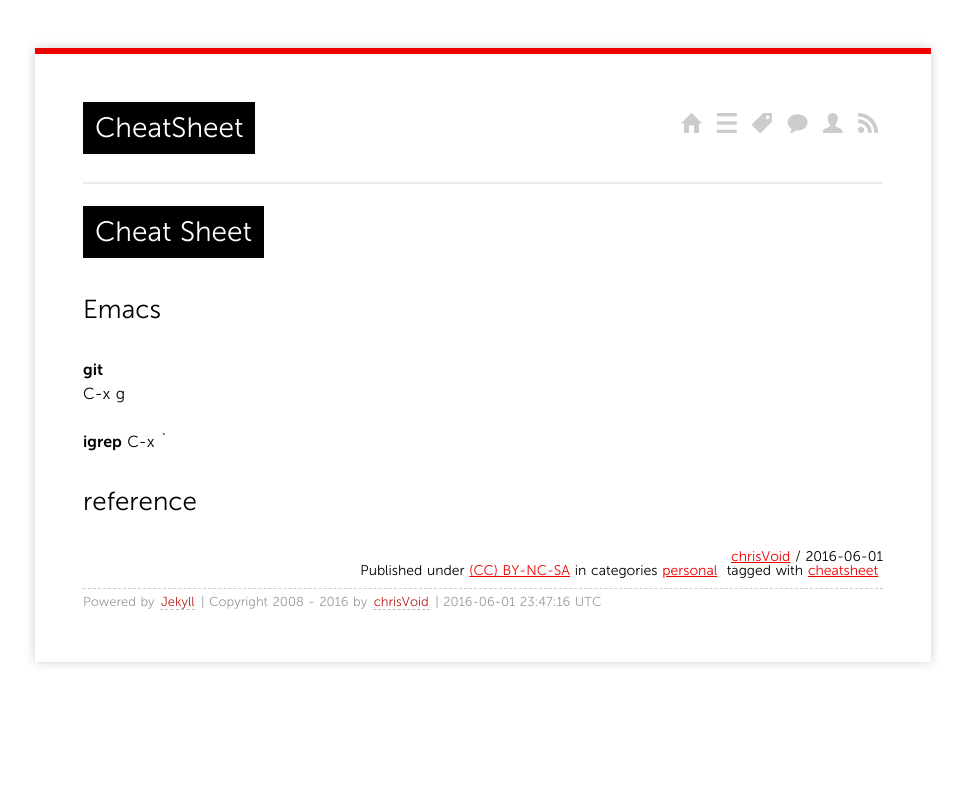
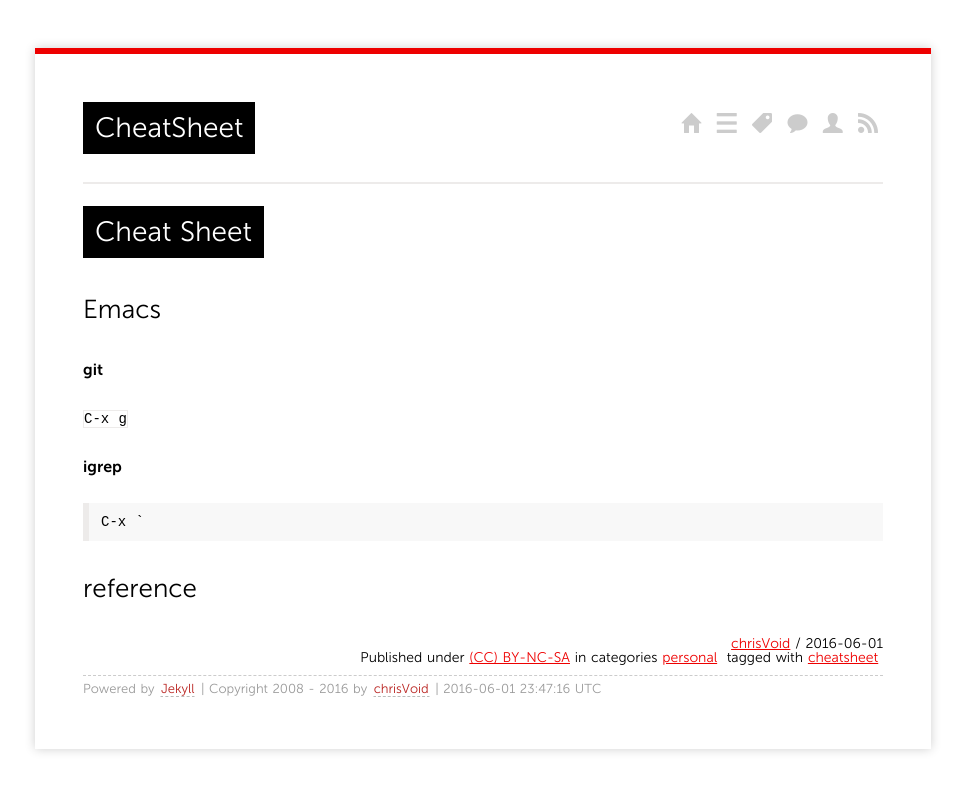
Before and after one commit to chris-void/chris-void.github.io, a Jekyll site: the page built from _posts/2016/2016-06-01-cheatsheet.md, in a window 1280 px wide. Shown: the top 791 px of the page, without its empty margins (157-1122 px from the left). Built offline with Jekyll 4.4.1, drawn with Linux system fonts in a browser that asks for light colours; comment, search, counter and statistics services are not loaded.

Commit message:
Is there an award for this?

````diff
--- a/_posts/2016/2016-06-01-cheatsheet.md
+++ b/_posts/2016/2016-06-01-cheatsheet.md
@@ -12,11 +12,13 @@
 ## Emacs
 
 **git**
-    C-x g
+
+```C-x g```
 
 **igrep**
-    C-x `
-
+```
+C-x `
+```
 
 ## reference
 []()
````
Also changed, not shown: _posts/2016/2016-02-20-arch-tips.md (+1 -1 lines).
